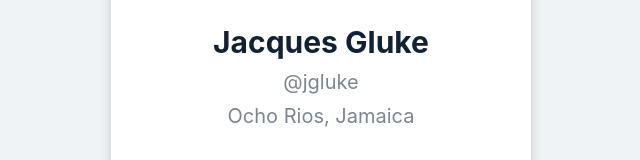
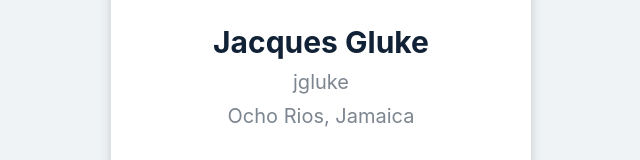
Before and after one commit to olhabahaieva/goit-react-hw-01-components, a React (Create React App) app: page / in a window 1280 px wide. Shown: the part 215-375 px from the top of the page, without its empty margins (319-959 px from the left). Built offline with nearby package versions, Linux system fonts and the light colour scheme.

Commit message:
corrected proptypes

```diff
--- a/src/components/Profile/Profile.jsx
+++ b/src/components/Profile/Profile.jsx
@@ -13,7 +13,7 @@ const Profile = () => {
         <img src={avatar} alt={username} className={css.avatar} />
         <div className={css.basicInfo}>
           <p className={css.name}>{username}</p>
-          <p className={css.tag}>@{tag}</p>
+          <p className={css.tag}>{tag}</p>
           <p className={css.location}>{location}</p>
         </div>
       </div>
@@ -37,11 +37,11 @@ const Profile = () => {
 };
 
 Profile.propTypes = {
-  username: PropTypes.string.isRequired,
-  tag: PropTypes.string.isRequired,
-  location: PropTypes.string.isRequired,
-  avatar: PropTypes.string.isRequired,
-  stats: PropTypes.string.isRequired,
+  username: PropTypes.string,
+  tag: PropTypes.string,
+  location: PropTypes.string,
+  avatar: PropTypes.string,
+  stats: PropTypes.object,
 };
 
 export default Profile;
--- a/src/components/Statistics/Statistics.jsx
+++ b/src/components/Statistics/Statistics.jsx
@@ -22,9 +22,9 @@ const Statistics = () => {
 
 Statistics.propTypes ={
  title: PropTypes.string,
- id: PropTypes.string.isRequired,
- label: PropTypes.string.isRequired,
- percentage: PropTypes.number.isRequired
+ id: PropTypes.string,
+ label: PropTypes.string,
+ percentage: PropTypes.number
 }
 
 export default Statistics;
```
